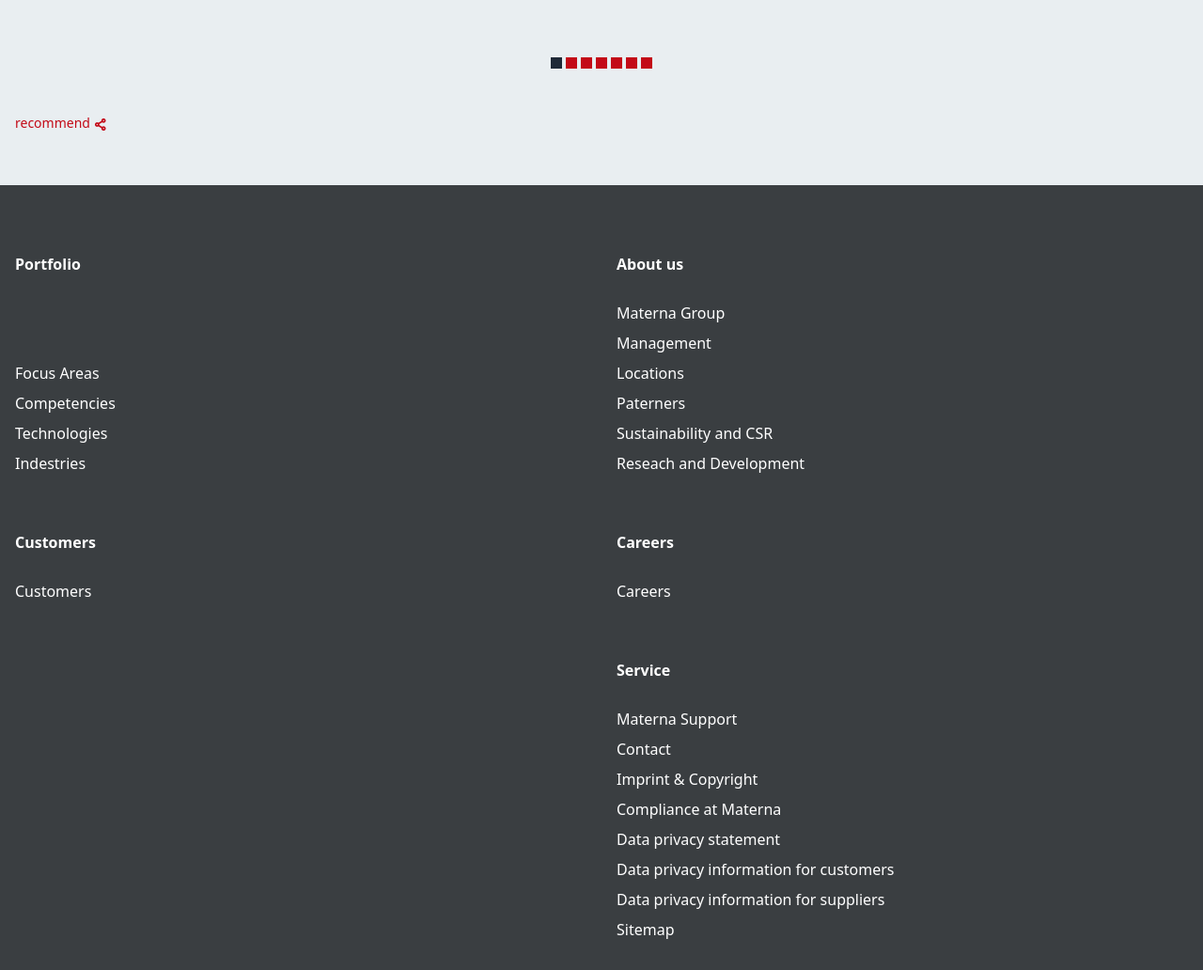
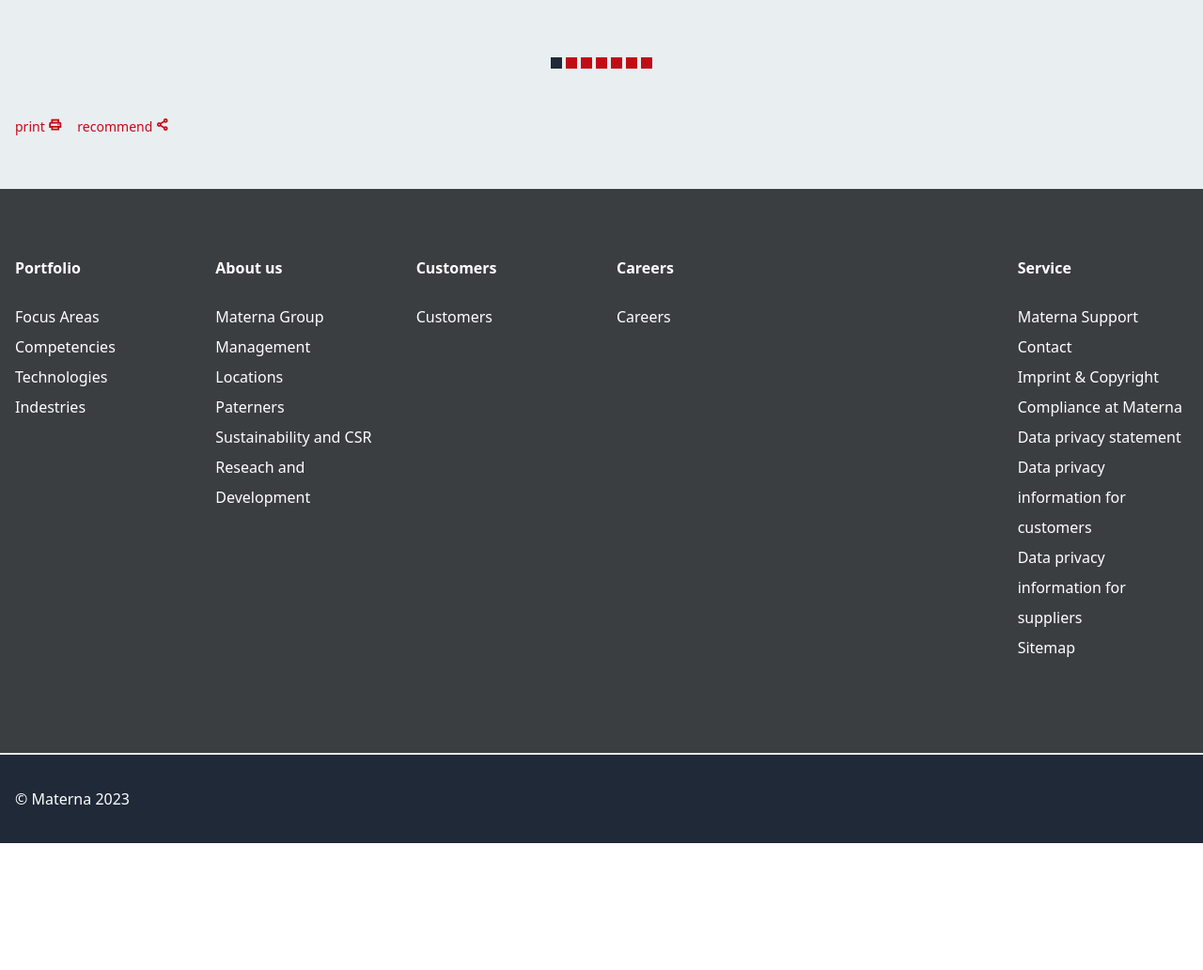
Before and after one commit to Bateyjosue/materna-clone-tailwind, a website built with Vite: page index.html in a window 1280 px wide. Shown: the part 2522-3554 px from the top of the page at 94% size. After the commit the page ends 3419 px from the top, so only its background shows below. Built offline with nearby package versions, Linux system fonts and the light colour scheme.

Commit message:
Design Footer Desktop

```diff
--- a/index.html
+++ b/index.html
@@ -210,16 +210,22 @@
           <span class="material-symbols-outlined bg-[#c30a17] text-lg h-3 w-3 text-transparent transition ease-in-out delay-150 hover:translate-y-[-10px] duration-300">square</span>
           <span class="material-symbols-outlined bg-[#c30a17] text-lg h-3 w-3 text-transparent transition ease-in-out delay-150 hover:translate-y-[-10px] duration-300">square</span>
         </div>
-        <div class="actions__button text-[#c30a17] flex gap-1 text-sm">
-          <span>recommend</span>
-          <span class="material-symbols-outlined text-[15px] font-[900] mt-1">share</span>
+        <div class="actions__button text-[#c30a17] flex gap-4 text-sm">
+          <span class="hidden lg:block">
+            <span>print</span>
+            <span class="material-symbols-outlined text-[15px] font-[900] mt-1">print</span>
+          </span>
+          <span>
+            <span>recommend</span>
+            <span class="material-symbols-outlined text-[15px] font-[900] mt-1">share</span>
+          </span>
         </div>
       </section>
     </main>
     <footer class="bg-[#3a3e41]">
       <section class="footer__nav p-4 bg-[#3a3e41]">
-        <ul class=" py-14 text-white flex flex-col gap-8 md:grid md:grid-cols-2">
-          <li class="flex justify-between md:flex-col">
+        <ul class=" py-14 text-white flex flex-col gap-8 md:grid md:grid-cols-2 lg:grid-cols-6 ">
+          <li class="flex justify-between md:flex-col lg:justify-start">
             <a href="" class="font-bold hover:underline">Portfolio</a>
             <span class="material-symbols-outlined text-sm md:hidden">arrow_forward_ios</span>
             <ul class="hidden  md:block font-[300] my-6 leading-loose">
@@ -229,7 +235,7 @@
               <li class="hover:underline">Indestries</li>
             </ul>
           </li>
-          <li class="flex justify-between md:flex-col">
+          <li class="flex justify-between md:flex-col lg:justify-start">
             <a href="" class="font-bold hover:underline">About us</a>
             <span class="material-symbols-outlined text-sm md:hidden">arrow_forward_ios</span>
             <ul class="hidden  md:block font-[300] my-6 leading-loose">
@@ -241,14 +247,14 @@
               <li class="hover:underline">Reseach and Development</li>
             </ul>
           </li>
-          <li class="flex justify-between md:flex-col">
+          <li class="flex justify-between md:flex-col lg:justify-start">
             <a href="" class="font-bold hover:underline">Customers</a>
             <span class="material-symbols-outlined text-sm md:hidden">arrow_forward_ios</span>
             <ul class="hidden  md:block font-[300] my-6 leading-loose">
               <li class="hover:underline">Customers</li>
             </ul>
           </li>
-          <li class="flex justify-between md:flex-col">
+          <li class="flex justify-between md:flex-col lg:justify-start">
             <a href="" class="font-bold hover:underline">Careers</a>
             <span class="material-symbols-outlined text-sm md:hidden">arrow_forward_ios</span>
             <ul class="hidden  md:block font-[300] my-6 leading-loose">
@@ -256,7 +262,7 @@
             </ul>
           </li>
           <li class="hidden md:flex"></li>
-          <li class="flex justify-between md:flex-col md:order-last">
+          <li class="flex justify-between md:flex-col lg:justify-start md:order-last">
             <a href="" class="font-bold hover:underline">Service</a>
             <span class="material-symbols-outlined text-sm md:hidden">arrow_forward_ios</span>
             <ul class="hidden  md:block font-[300] my-6 leading-loose">
```
